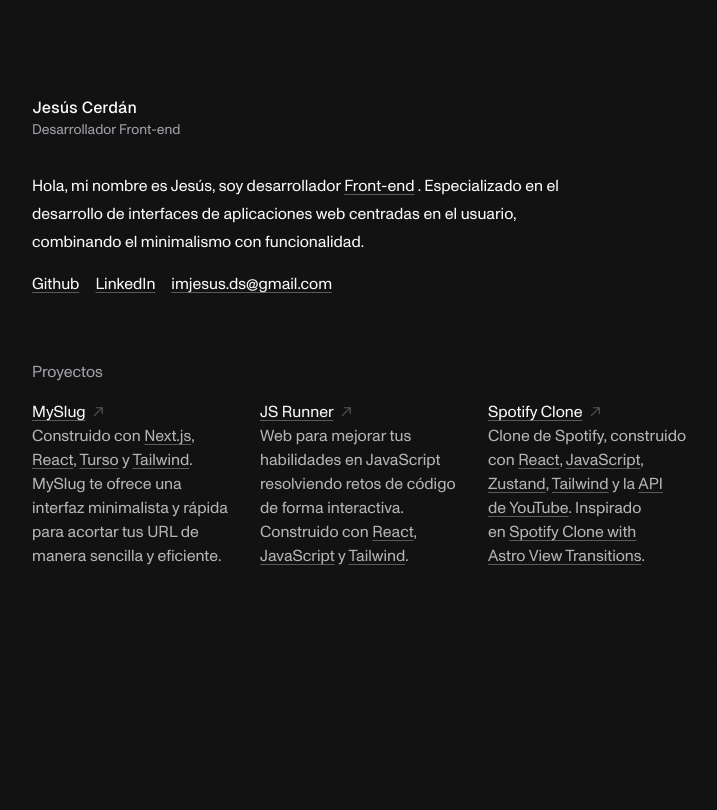
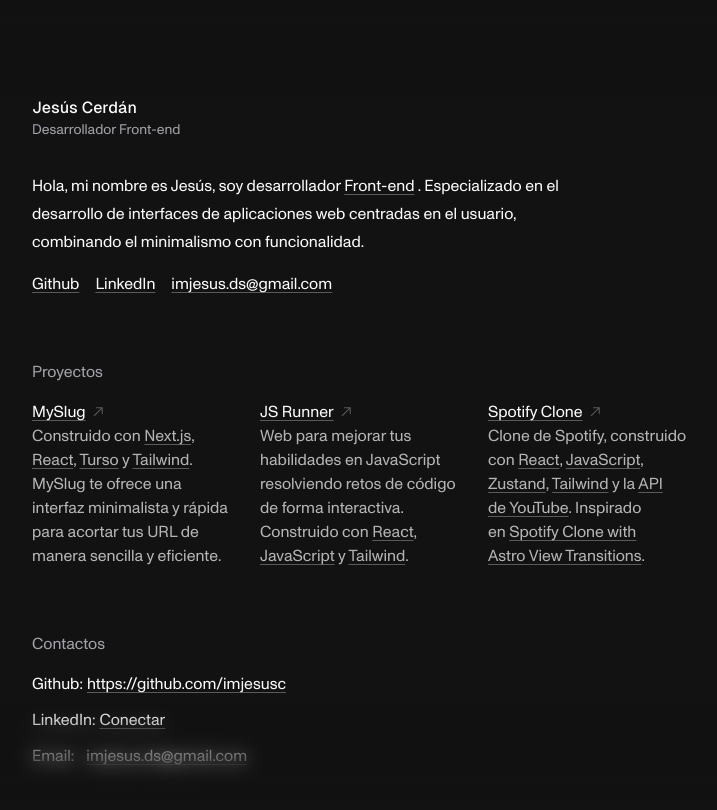
Before and after one commit to imjesusc/imjesus, a React (Vite) app: page / in a window 1280 px wide. Shown: the top 810 px of the page, without its empty margins (274-991 px from the left). Built offline with nearby package versions, Linux system fonts and the light colour scheme.

Commit message:
feat: Added connect component

```diff
--- /dev/null
+++ b/src/components/connect/connect.jsx
@@ -0,0 +1,45 @@
+import ExternalLink from '../ui/external-link'
+
+const connectData = {
+  email: 'imjesus.ds@gmail.com',
+  socials: [
+    {
+      name: 'Github',
+      url: 'https://github.com/imjesusc'
+    },
+    {
+      name: 'LinkedIn',
+      url: 'https://www.linkedin.com/in/imjesus/'
+    }
+  ]
+}
+
+export const Connect = () => {
+  return (
+    <main className="flex flex-col gap-4" data-animate style={{ '--stagger': '6' }}>
+      <header>
+        <h2 className="text-base text-muted-foreground">Contactos</h2>
+      </header>
+
+      <ul className="grid gap-3">
+        {connectData.socials.map((social) => (
+          <li key={social.name}>
+            <p className="flex items-center gap-1">
+              <span>{social.name}:</span>
+              <ExternalLink title={`Ir al ${social.name} de  Jesús Cerdán`} href={social.url}>
+                {social.name === 'LinkedIn' ? 'Conectar' : social.url}
+              </ExternalLink>
+            </p>
+          </li>
+        ))}
+
+        <li>
+          <p className="flex items-center gap-3">
+            <span>Email:</span>
+            <ExternalLink href={`mailto:${connectData.email}`}>{connectData.email}</ExternalLink>
+          </p>
+        </li>
+      </ul>
+    </main>
+  )
+}
--- a/src/pages/root.jsx
+++ b/src/pages/root.jsx
@@ -1,3 +1,4 @@
+import { Connect } from '@/components/connect/connect'
 import Me from '@/components/me/me'
 import { Projects } from '@/components/projects/projects'
 
@@ -8,6 +9,7 @@ export default function RootPage() {
       <div className="container flex flex-col gap-16 py-16 tablet:py-24">
         <Me />
         <Projects />
+        <Connect />
       </div>
       <div className="blur" aria-hidden="true"></div>
     </div>
```
